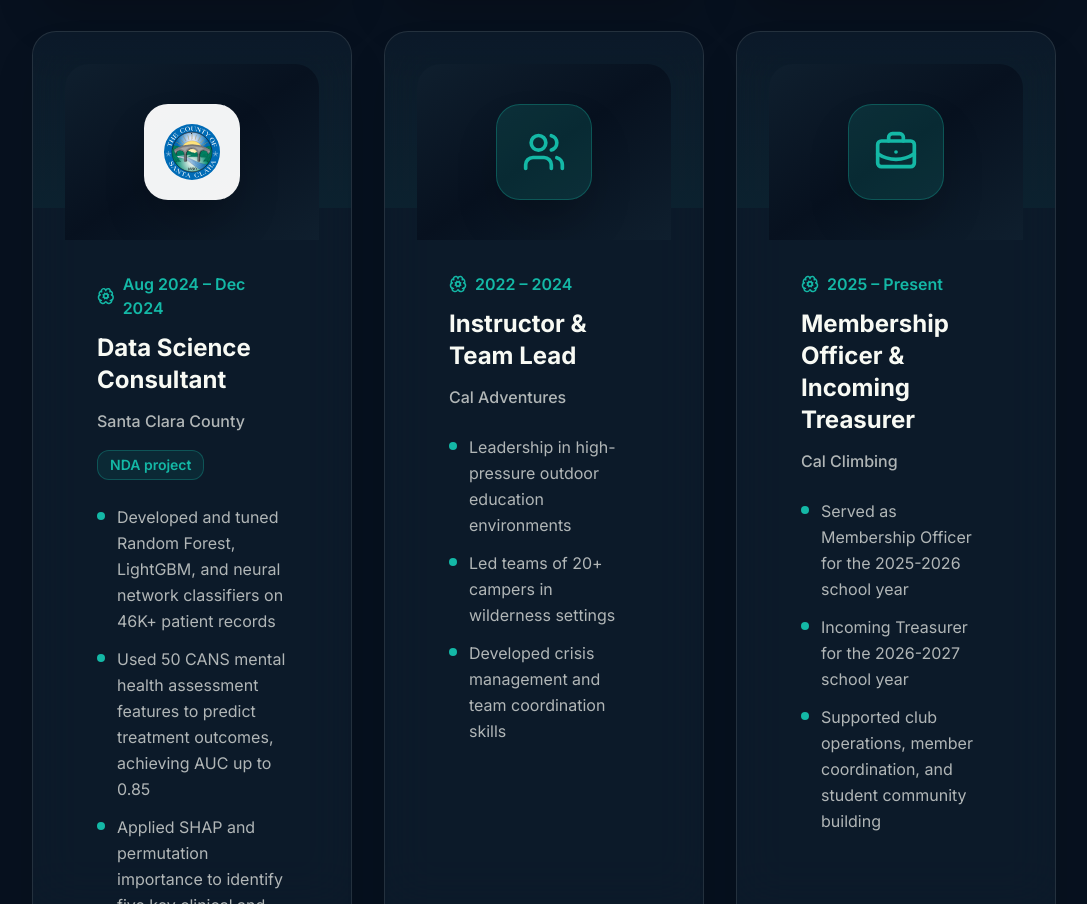
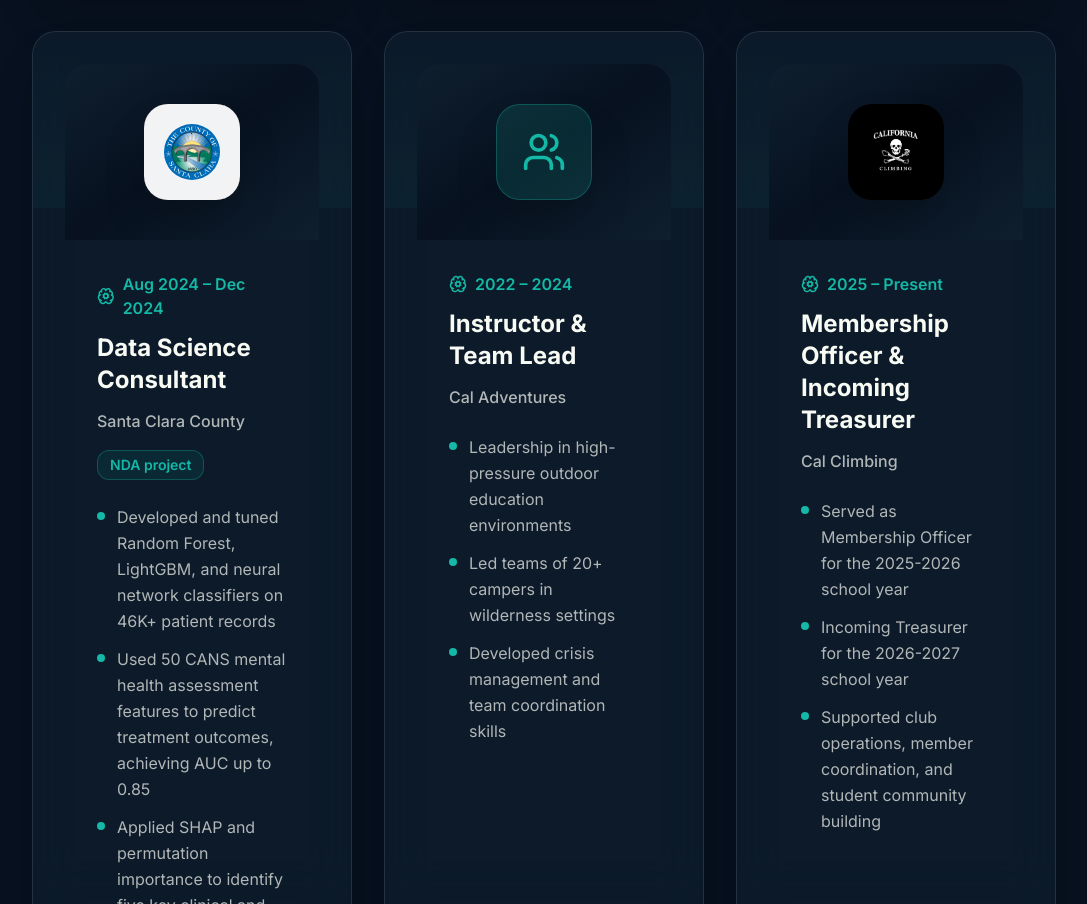
Before and after one commit to cvanherick/Connor_van_Herick_Website, a React (Vite) app: page / in a window 1280 px wide. Shown: the part 3501-4405 px from the top of the page, without its empty margins (96-1183 px from the left). Built offline with nearby package versions, Linux system fonts and the light colour scheme.

Commit message:
Add Cal Climbing organization logo

```diff
--- a/src/components/Experience.tsx
+++ b/src/components/Experience.tsx
@@ -74,6 +74,8 @@
     title: 'Membership Officer & Incoming Treasurer',
     company: 'Cal Climbing',
     duration: '2025 – Present',
+    logo: './assets/cal-climbing.png',
+    logoAlt: 'California Climbing logo',
     bullets: [
       'Served as Membership Officer for the 2025-2026 school year',
       'Incoming Treasurer for the 2026-2027 school year',
@@ -115,7 +117,7 @@
 
               <div className="relative h-44 bg-gradient-to-br from-surface via-primary to-surface rounded-t-3xl overflow-hidden group-hover:from-accent/10 group-hover:to-secondary/10 transition-all duration-700 flex items-center justify-center">
                 {exp.logo && (
-                  <div className="h-24 w-24 rounded-3xl bg-white/95 flex items-center justify-center p-5 shadow-2xl transition-all duration-500 group-hover:scale-110">
+                  <div className={`h-24 w-24 rounded-3xl flex items-center justify-center shadow-2xl transition-all duration-500 group-hover:scale-110 ${exp.company === 'Cal Climbing' ? 'bg-black p-2' : 'bg-white/95 p-5'}`}>
                     <img
                       src={exp.logo}
                       alt={exp.logoAlt ?? `${exp.company} logo`}
```
Also changed, not shown: public/assets/cal-climbing.png (added).
